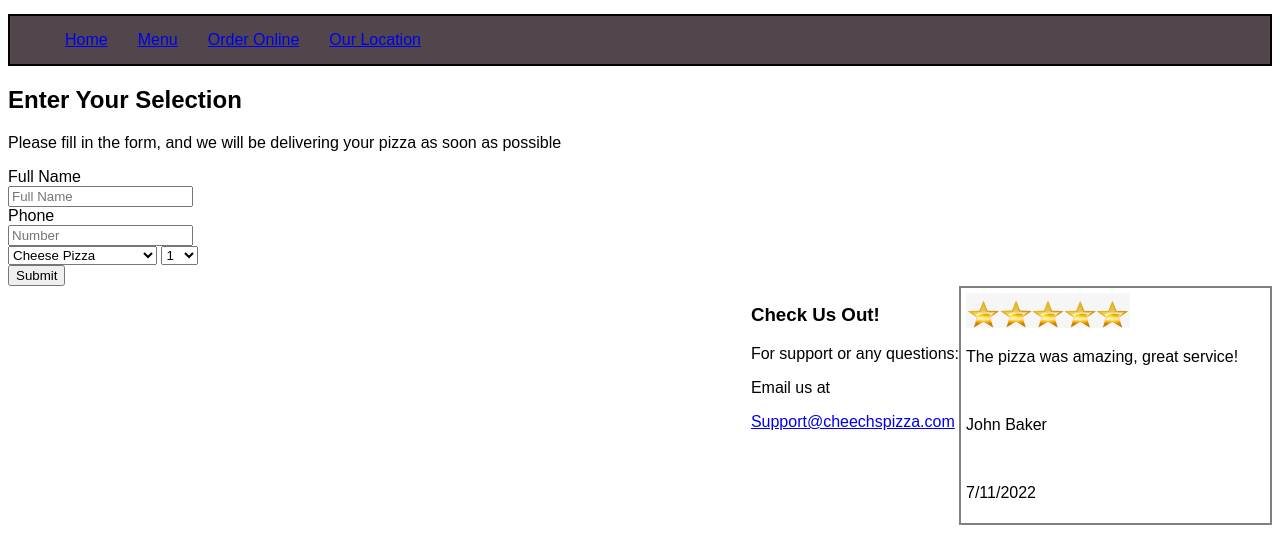
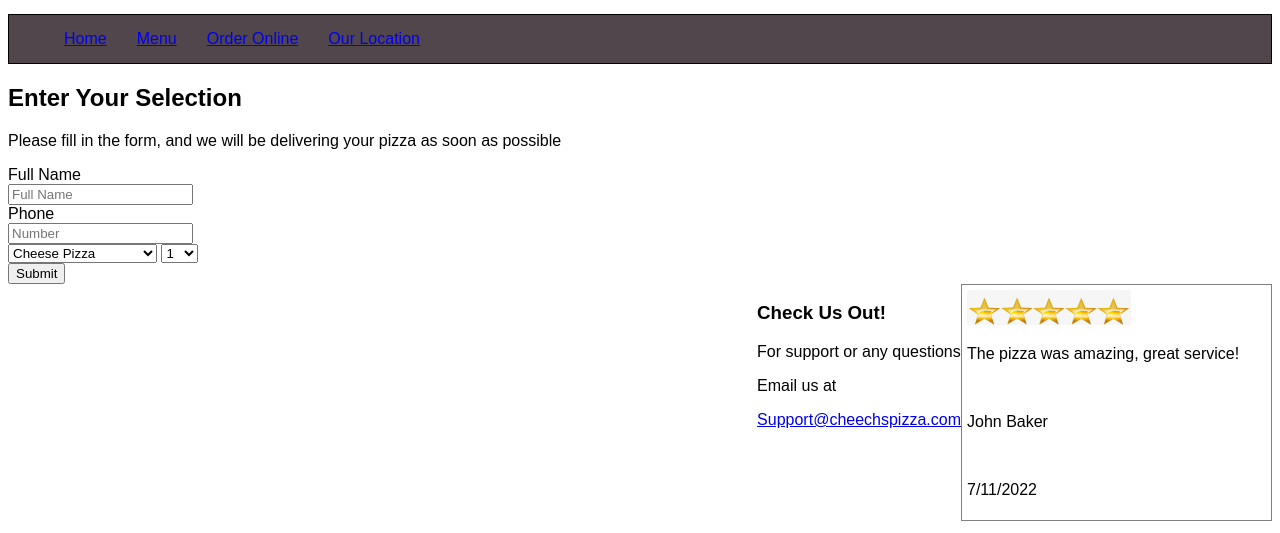
Before and after one commit to Chardin11/Cheech-s-Pizza-Parlor, a plain HTML site: page order.html in a window 1280 px wide. Shown: the part 267-800 px from the top of the page. Drawn offline with Linux system fonts and the light colour scheme.

Commit message:
last minute changes

```diff
--- a/order.html
+++ b/order.html
@@ -68,7 +68,7 @@
     <div class="flex-social">
       <div>
         <h3>Check Us Out!</h3>
-        <p>For support or any questions:</p>
+        <p>For support or any questions</p>
         <p>Email us at</p>
         <a href="mailto:support@cheechspizza.com">Support@cheechspizza.com</a>
       </div>
--- a/styles.css
+++ b/styles.css
@@ -15,7 +15,7 @@ img {height: 60%; width: 55%;}
   display: flex;
   flex-direction: row;
   background-color: #50464C;
-  border: 2px solid black;
+  border: 1px solid black;
 }
 
 .submenu{
@@ -38,7 +38,7 @@ img {height: 60%; width: 55%;}
   float: right;
   display: flex;
   flex-flow: column;
-  border: 2px solid gray;
+  border: 1px solid gray;
   padding: 5px;
 }
 .flex-social {
```
